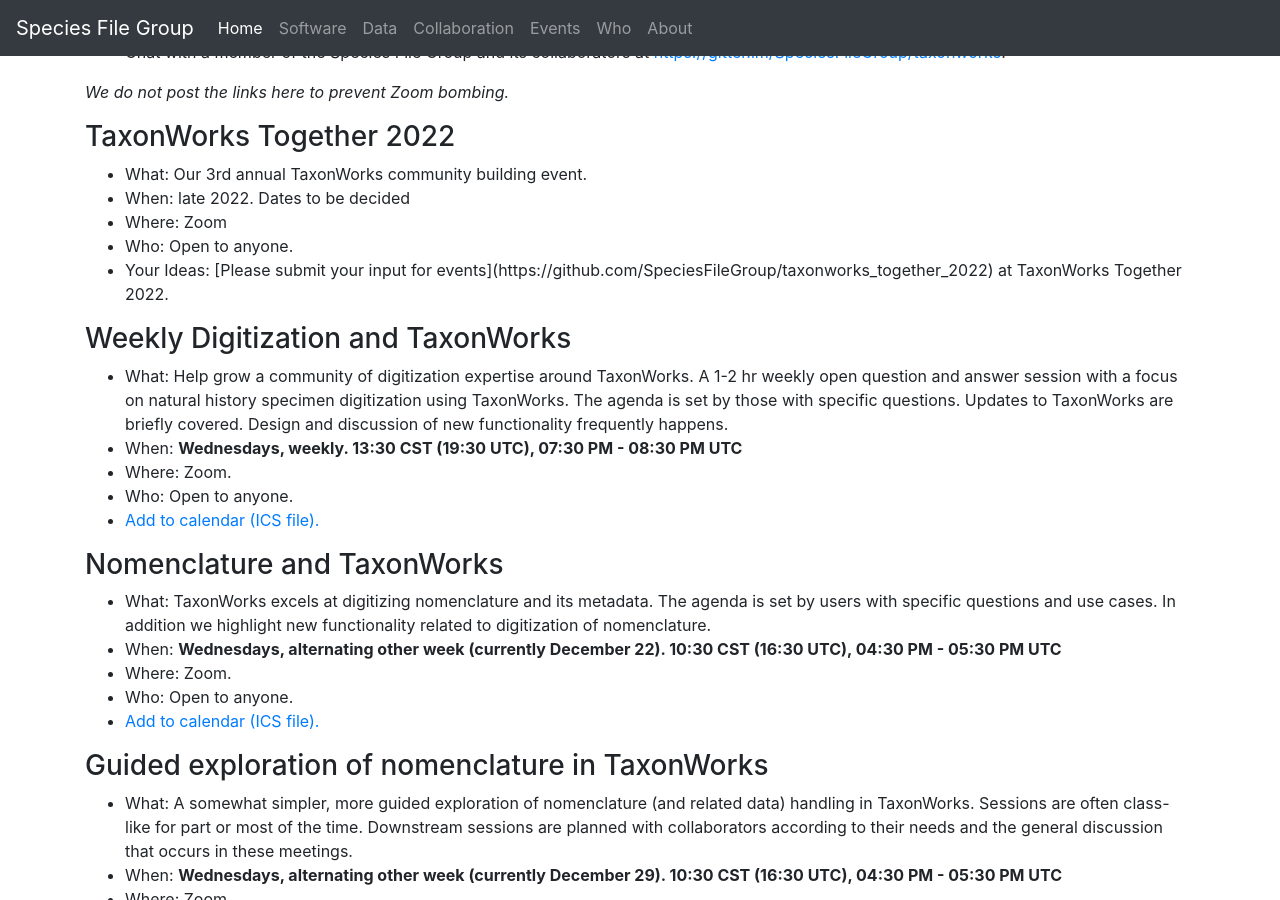
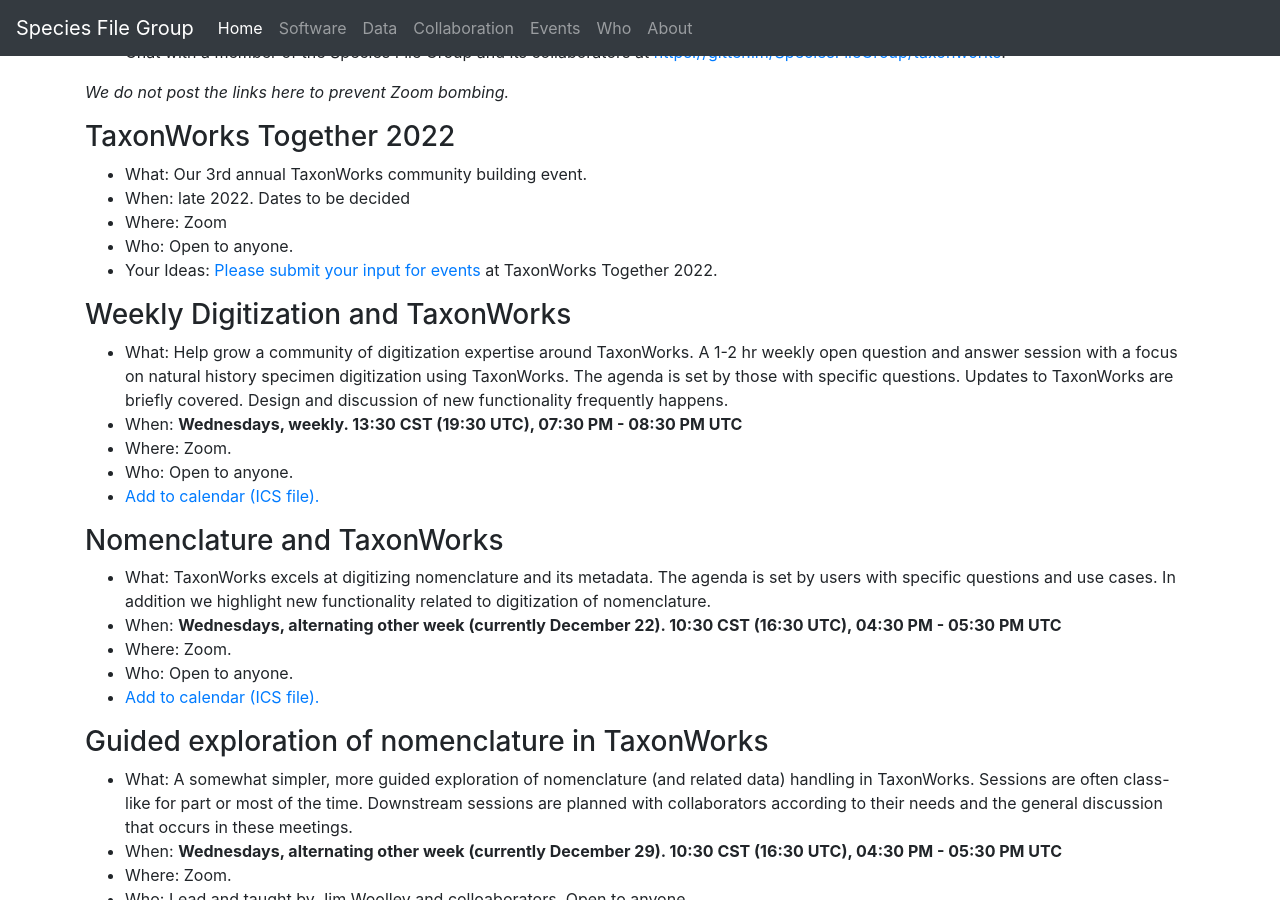
Before and after one commit to pnhogan/speciesfilegroup.github.io, a Jekyll site: the page built from events.html, in a window 1280 px wide and 900 px high, scrolled down 332 px. Built offline with Jekyll 4.4.1, drawn with Linux system fonts in a browser that asks for light colours; some of the changed lines change nothing that is shown.

Commit message:
Update events.html

```diff
--- a/events.html
+++ b/events.html
@@ -26,7 +26,7 @@
   <li>When: late 2022. Dates to be decided</li>
   <li>Where: Zoom</li>
   <li>Who: Open to anyone.</li>
-  <li>Your Ideas: [Please submit your input for events](https://github.com/SpeciesFileGroup/taxonworks_together_2022) at TaxonWorks Together 2022.</li>
+  <li>Your Ideas: <a href="https://github.com/SpeciesFileGroup/taxonworks_together_2022">Please submit your input for events</a> at TaxonWorks Together 2022.</li>
 </ul>
 
 <h3> Weekly Digitization and TaxonWorks</h3>
```
